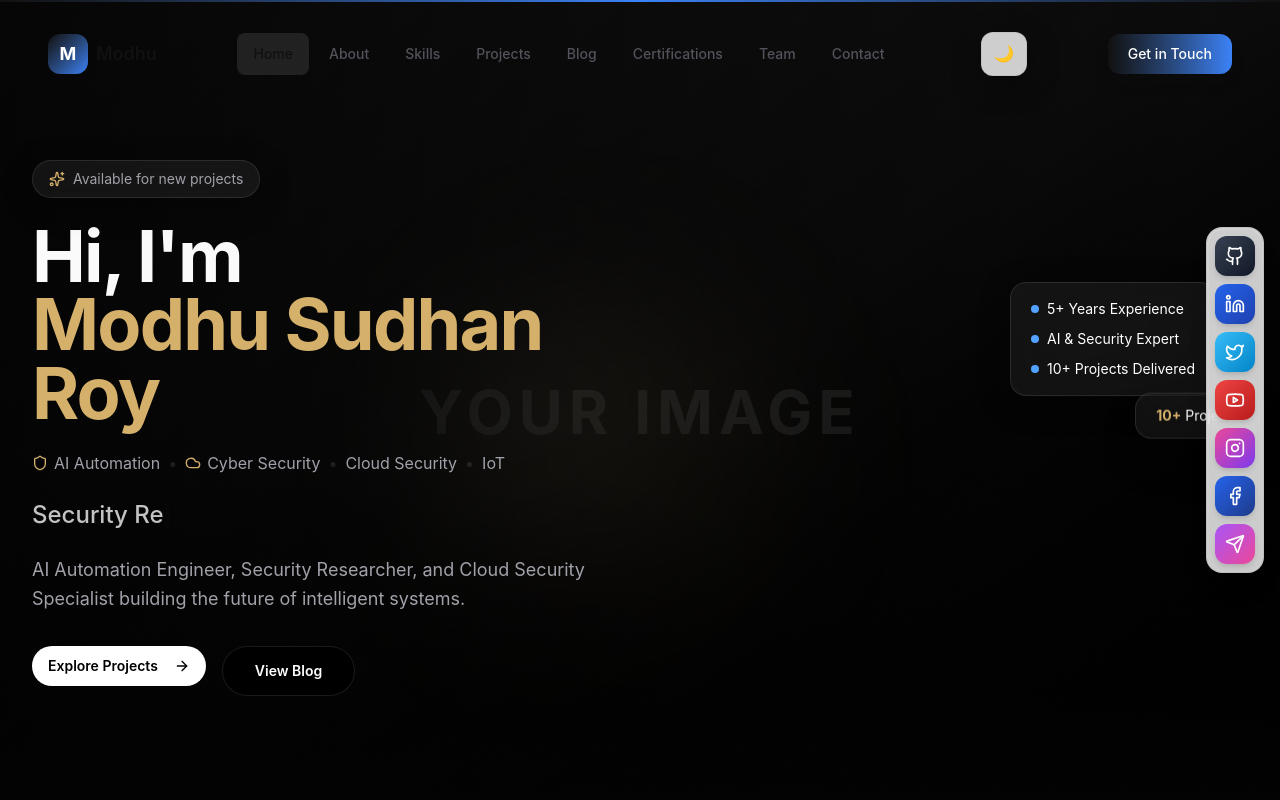
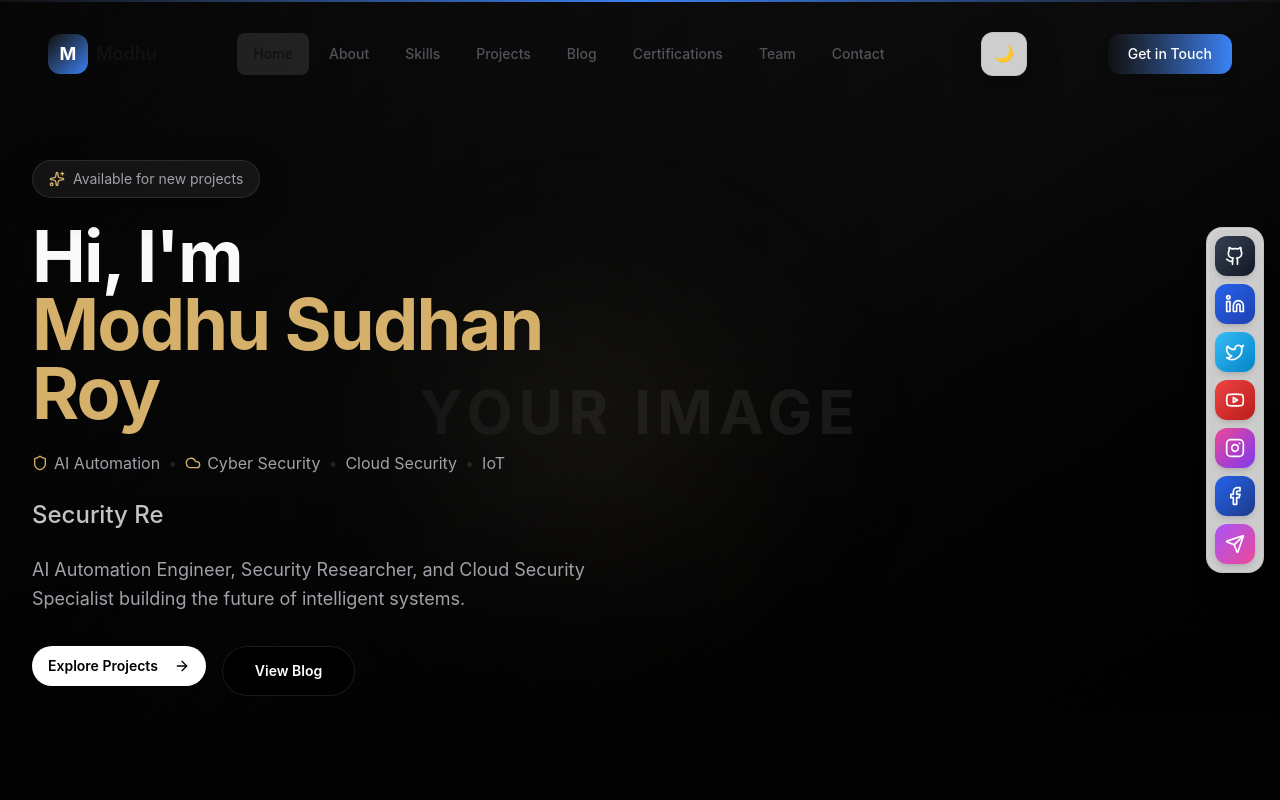
Before and after one commit to modhu-cps/modhu-protfoli, a Next.js app: page / in a window 1280 px wide. Shown: the top 800 px of the page. Built offline with nearby package versions, Linux system fonts and the light colour scheme.

Commit message:
Update hero-section to remove lg:flex class

```diff
--- a/components/sections/hero-section.tsx
+++ b/components/sections/hero-section.tsx
@@ -136,7 +136,7 @@ export function HeroSection() {
             initial={{ opacity: 0 }}
             animate={{ opacity: 1 }}
             transition={{ duration: 0.8, delay: 0.3 }}
-            className="hidden lg:flex items-center justify-center relative"
+            className="hidden flex justify-center relative"
           >
             {/* ✨ Demo text card – bottom right corner */}
             <motion.div
```
